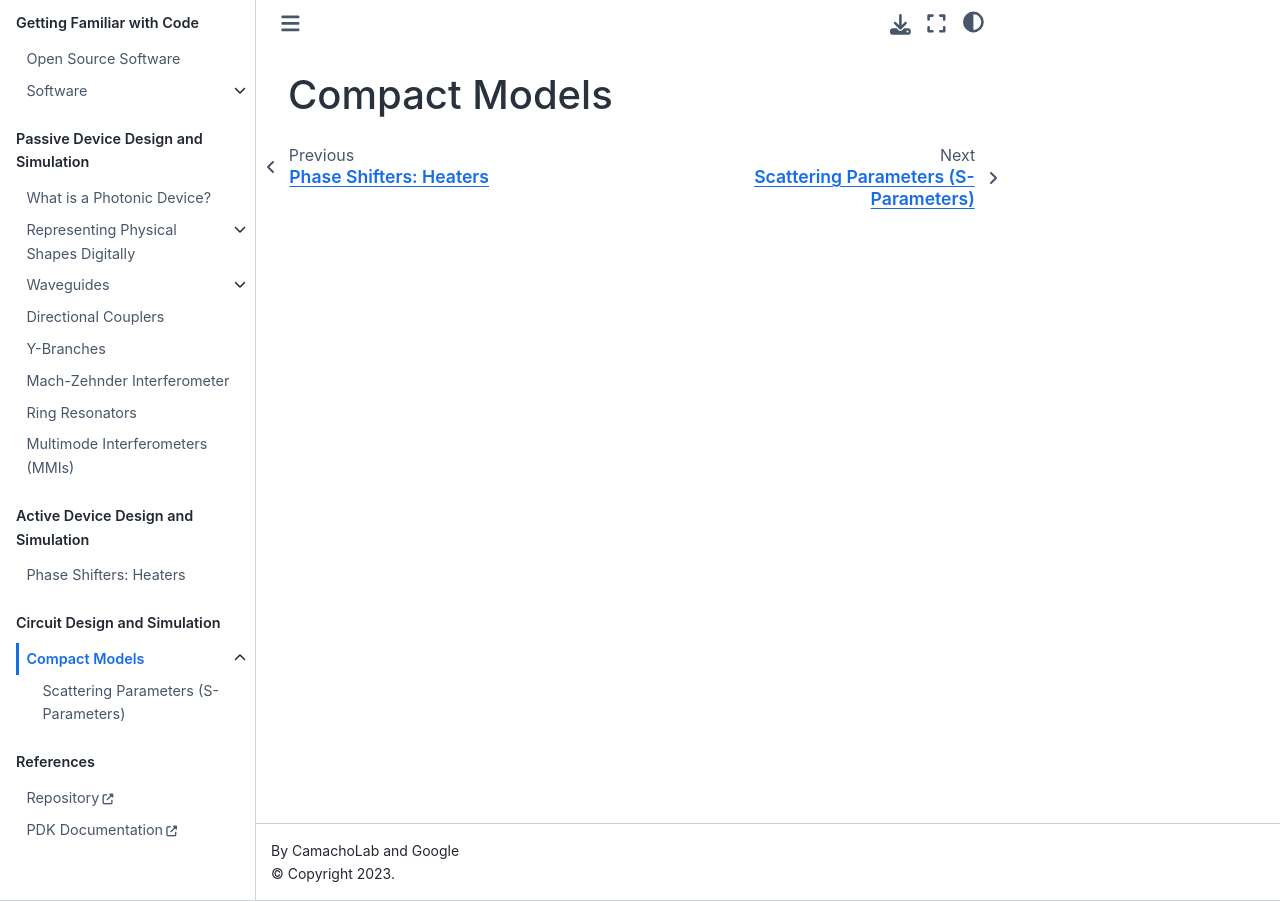
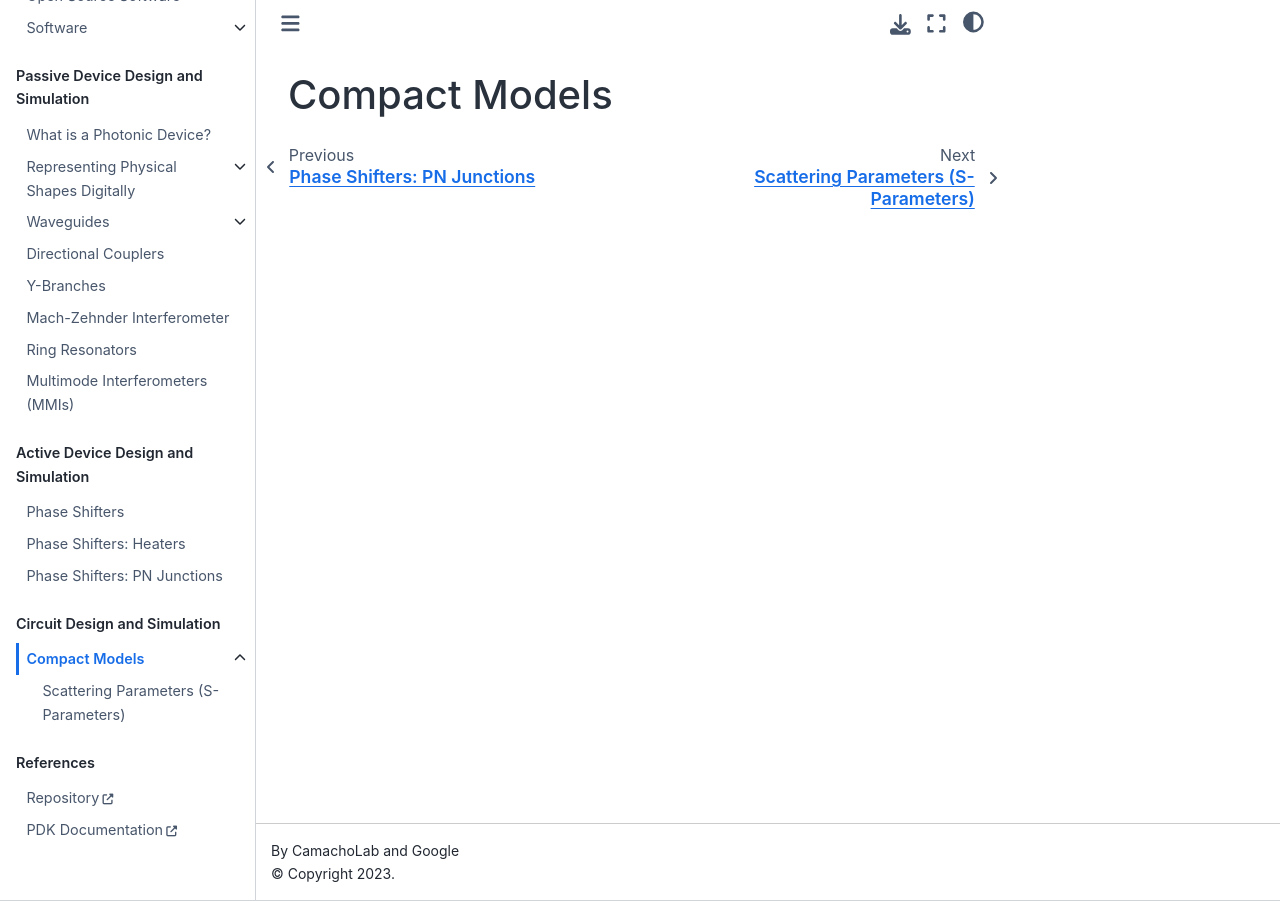
Before and after one commit to BYUCamachoLab/Photonics-Bootcamp, a Jupyter Book: the page built from book/pages/compact_models.ipynb, in a window 1280 px wide. Built offline with Jupyter Book 1.0.4 settings and Sphinx 7.4.7 and the Sphinx Book theme 1.1.4, drawn with Linux system fonts in a browser that asks for light colours; pages that are not in the unit, such as notebooks, are missing from menus.

Commit message:
"added phase shifter pages and content"

```diff
--- a/book/_toc.yml
+++ b/book/_toc.yml
@@ -50,6 +50,7 @@ parts:
     - file: pages/mmis
   - caption: Active Device Design and Simulation
     chapters:
+    - file: pages/phase_shifters
     - file: pages/phase_shifters_heaters
     - file: pages/phase_shifters_pn
     - file: pages/voas
```
Also changed, not shown: book/pages/phase_shifters.ipynb (added), book/pages/phase_shifters_heaters.ipynb, book/pages/phase_shifters_pn.ipynb (added).
